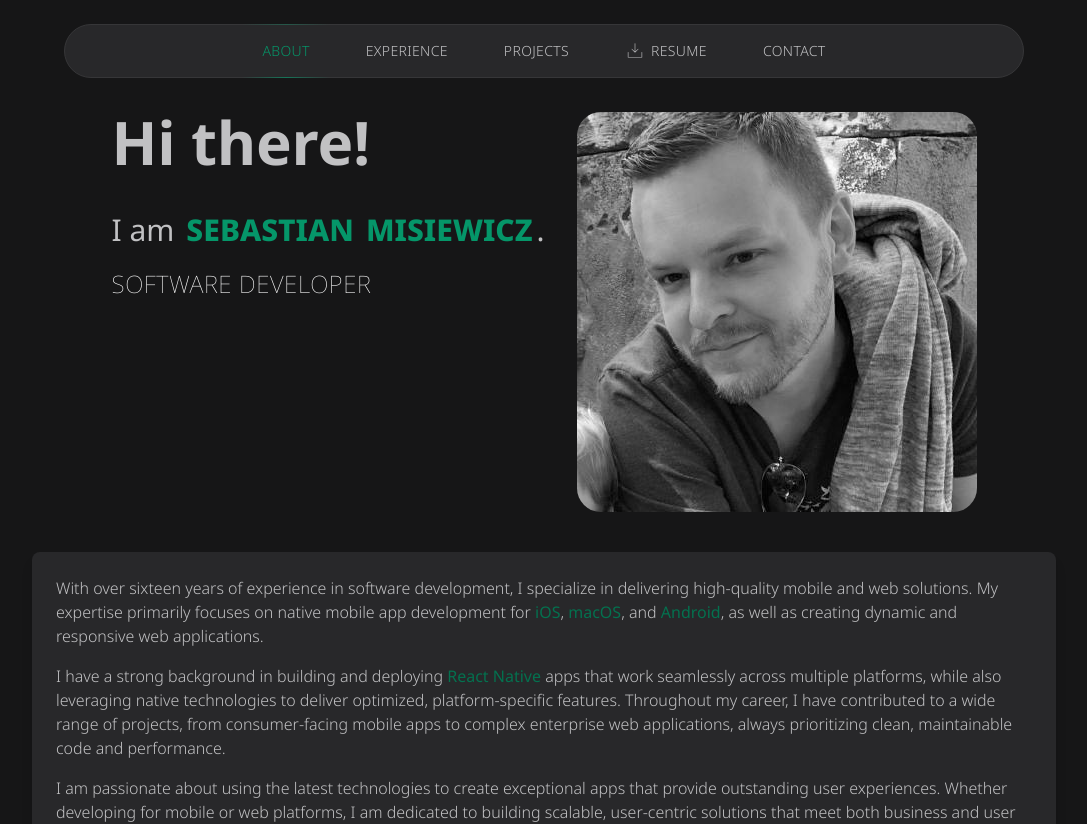
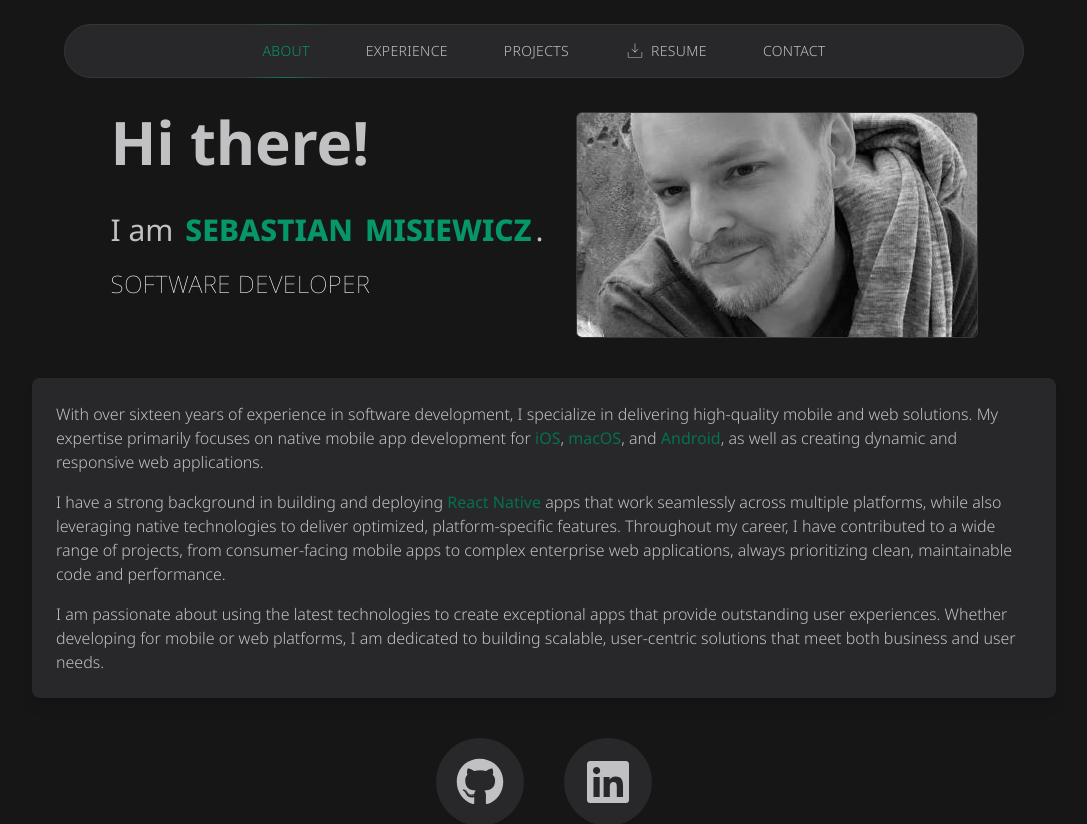
Before and after one commit to smisiewicz/personal-site, a React (Vite) app: page / in a window 1280 px wide. Shown: the top 824 px of the page, without its empty margins (96-1183 px from the left). Built offline with nearby package versions, Linux system fonts and the light colour scheme.

Commit message:
adding spinner to main image

```diff
--- a/src/pages/Contact.tsx
+++ b/src/pages/Contact.tsx
@@ -181,13 +181,7 @@ const Contact = () => {
                     <div className="hidden md:block pr-5 w-[460px]">
                         <div className="flex justify-center items-center overflow-hidden p-2 border border-dark_spacer_border aspect-square">
                             <Spinner hidden={isQrLoaded} />
-                            <img
-                                src={qrCode}
-                                onLoad={() => {
-                                    setIsQrLoaded(true)
-                                }}
-                                alt=""
-                            />
+                            <img src={qrCode} onLoad={() => setIsQrLoaded(true)} alt="" />
                         </div>
                     </div>
                 </div>
--- a/src/pages/Home.tsx
+++ b/src/pages/Home.tsx
@@ -1,8 +1,12 @@
 import portrait from '../assets/img-bg-portrait.jpeg'
 
 import { FaGithub, FaLinkedin } from 'react-icons/fa'
+import { Spinner } from '../components'
+import { useState } from 'react'
 
 const Home = () => {
+    const [isPortraitLoaded, setIsPortraitLoaded] = useState(false)
+
     return (
         <div className="items-center">
             <div className="flex justify-center space-x-8">
@@ -22,8 +26,14 @@ const Home = () => {
                     </h3>
                 </div>
 
-                <div>
-                    <img className="h-auto max-w-full rounded-3xl" src={portrait} alt="" />
+                <div className="flex justify-center items-center overflow-hidden border border-dark_border aspect-video rounded-md">
+                    <Spinner hidden={isPortraitLoaded} />
+                    <img
+                        className="h-auto max-w-full rounded-3xl"
+                        src={portrait}
+                        alt=""
+                        onLoad={() => setIsPortraitLoaded(true)}
+                    />
                 </div>
             </div>
 
--- a/src/pages/Projects.tsx
+++ b/src/pages/Projects.tsx
@@ -130,14 +130,7 @@ const VideoThumbnail: React.FC<VideoThumbnailProps> = ({ company, thumbnail, tit
             <div className="cursor-pointer" onClick={onClick}>
                 <div className="flex justify-center items-center overflow-hidden border border-dark_border aspect-video rounded-md">
                     <Spinner hidden={isImageLoaded} />
-                    <img
-                        className="object-cover"
-                        src={thumbnail}
-                        alt=""
-                        onLoad={() => {
-                            setIsImageLoaded(true)
-                        }}
-                    />
+                    <img className="object-cover" src={thumbnail} alt="" onLoad={() => setIsImageLoaded(true)} />
                 </div>
 
                 <div className="mt-5 mb-5 px-2">
```
